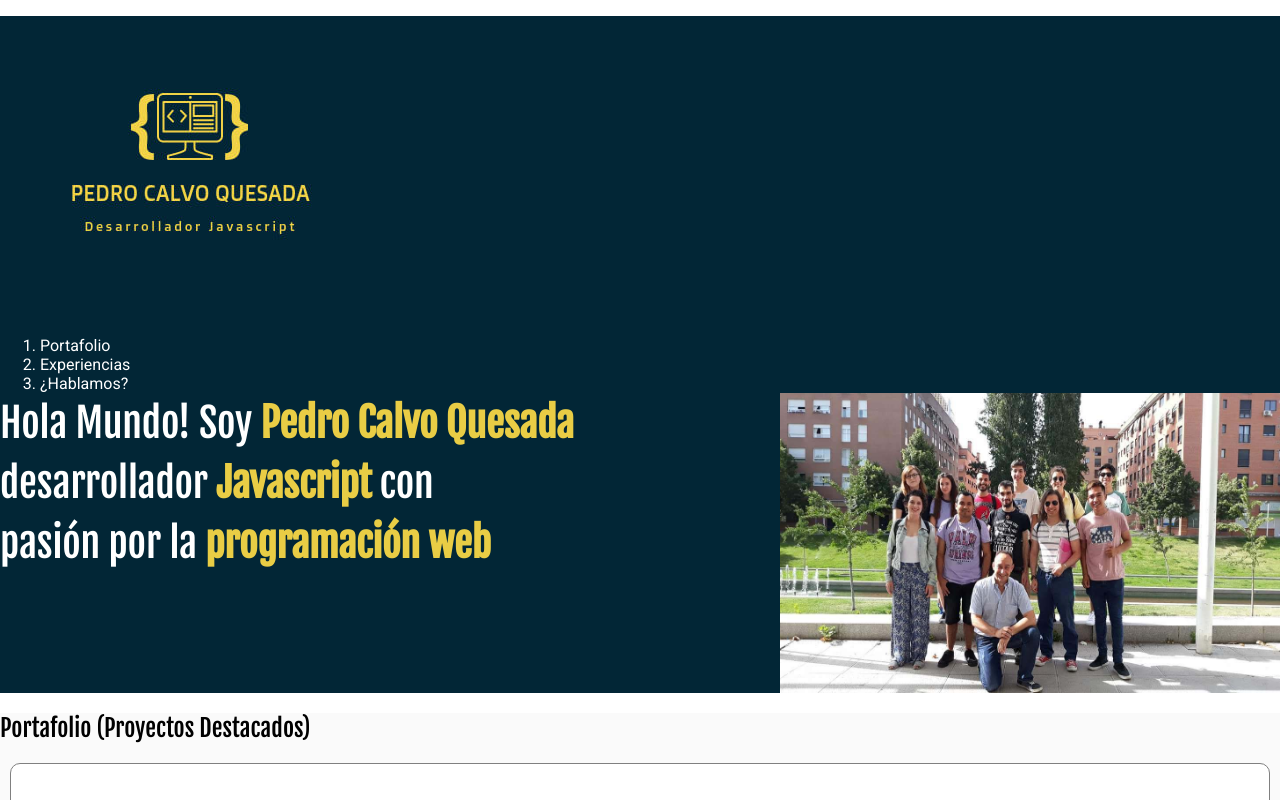
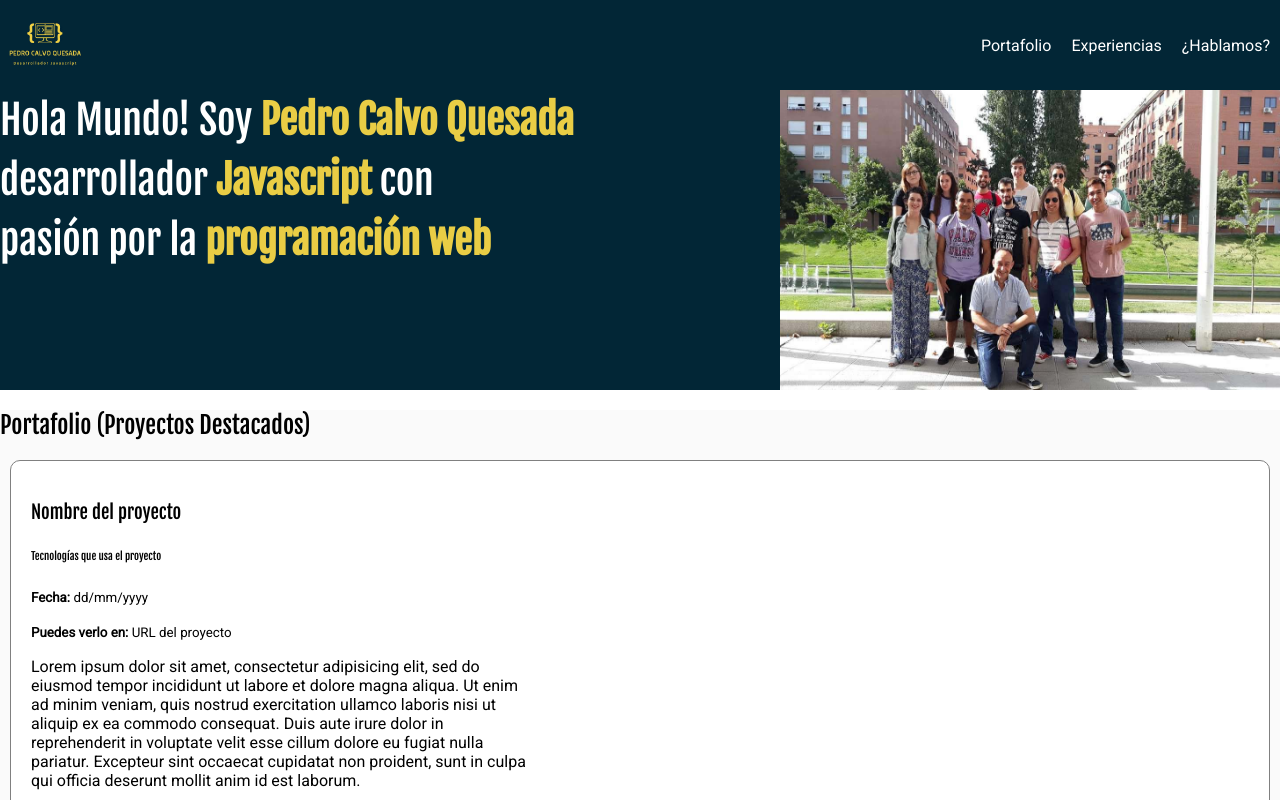
Before and after one commit to PedroPCQ/PedroPCQ, a plain HTML site: page index.html in a window 1280 px wide. Shown: the top 800 px of the page. Drawn offline with Linux system fonts and the light colour scheme.

Commit message:
Maquetando la cabecera

```diff
--- a/css/estilos.css
+++ b/css/estilos.css
@@ -13,14 +13,46 @@ h6 {
   font-weight: normal;
 }
 
+figure {
+  margin: 0;
+}
+
 .header {
+  display: flex;
+  justify-content: space-between;
+  height: 90px;
   background-color: #022636;
   color: white;
+}
+
+.logo_image {
+  height: 90px;
+  width: 90px;
+}
+
+.menu {
+  height: inherit;
+}
+
+.menu ol {
+  display: flex;
+  height: inherit;
+  margin: 0;
+  padding: 0;
+  list-style: none;
+}
+
+.menu ol li {
+  height: inherit;
 }
 
 .menu_link {
   color: white;
   text-decoration: none;
+  height: inherit;
+  display: flex;
+  align-items: center;
+  padding: 0 10px;
 }
 
 .main {
@@ -30,10 +62,6 @@ h6 {
   background-size: 500px 300px;
   background-repeat: no-repeat;
   background-position-x: right;
-}
-
-.menu ol {
-  margin: 0;
 }
 
 .main_title {
--- a/index.html
+++ b/index.html
@@ -15,7 +15,6 @@
   <body>
 
     <header class = "header" >
-      <div>
       <figure class = "logo" >
         <img class = "logo_image" src = "images/logo.jpg" alt = "logo" >
       </figure>
@@ -32,7 +31,6 @@
           </li>
         </ol>
       </nav>
-      </div>
     </header>
 
     <section class = "main" >
```
Lines whose indentation alone changed are shown as unchanged.
